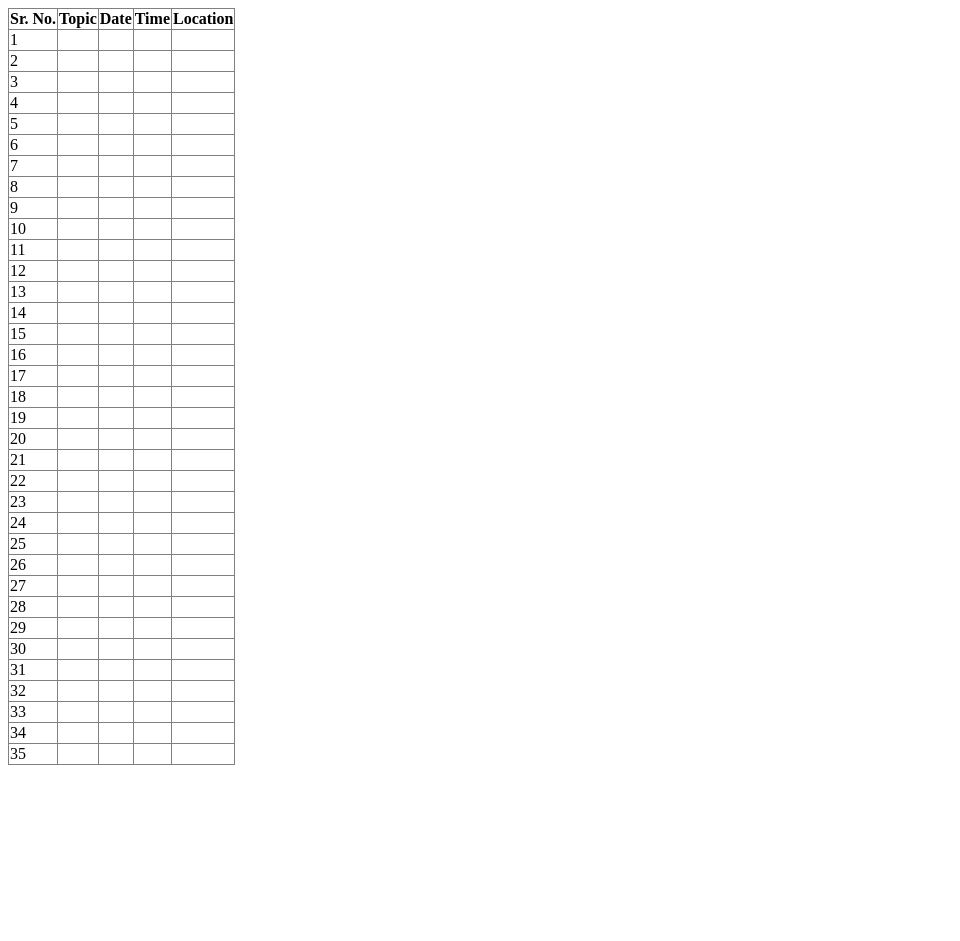
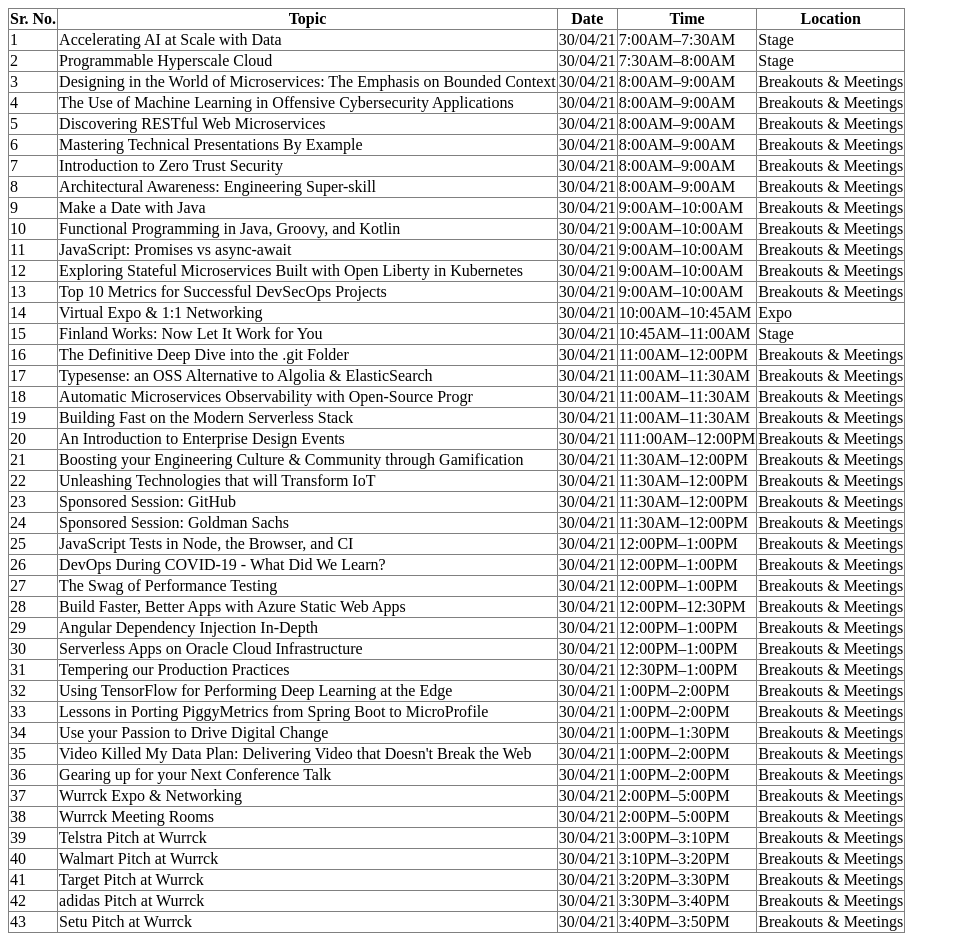
Before and after one commit to in-progress/GIDS-Schedule, a plain HTML site: page dayFour.html in a window 1280 px wide. Shown: the whole page, without its empty margins (0-960 px from the left). Before the commit the page ends 800 px from the top, so only its background shows below. Drawn offline with Linux system fonts and the light colour scheme.

Commit message:
Updated day 4

```diff
--- a/dayFour.html
+++ b/dayFour.html
@@ -21,248 +21,319 @@
       <tbody>
         <tr>
           <td>1</td>
-          <td></td>
-          <td></td>
-          <td></td>
-          <td></td>
+          <td>Accelerating AI at Scale with Data</td>
+          <td>30/04/21</td>
+          <td>7:00AM–7:30AM</td>
+          <td>Stage</td>
         </tr>
         <tr>
           <td>2</td>
-          <td></td>
-          <td></td>
-          <td></td>
-          <td></td>
+          <td>Programmable Hyperscale Cloud</td>
+          <td>30/04/21</td>
+          <td>7:30AM–8:00AM</td>
+          <td>Stage</td>
         </tr>
         <tr>
           <td>3</td>
-          <td></td>
-          <td></td>
-          <td></td>
-          <td></td>
+          <td>
+            Designing in the World of Microservices: The Emphasis on Bounded
+            Context
+          </td>
+          <td>30/04/21</td>
+          <td>8:00AM–9:00AM</td>
+          <td>Breakouts & Meetings</td>
         </tr>
         <tr>
           <td>4</td>
-          <td></td>
-          <td></td>
-          <td></td>
-          <td></td>
+          <td>
+            The Use of Machine Learning in Offensive Cybersecurity Applications
+          </td>
+          <td>30/04/21</td>
+          <td>8:00AM–9:00AM</td>
+          <td>Breakouts & Meetings</td>
         </tr>
         <tr>
           <td>5</td>
-          <td></td>
-          <td></td>
-          <td></td>
-          <td></td>
+          <td>Discovering RESTful Web Microservices</td>
+          <td>30/04/21</td>
+          <td>8:00AM–9:00AM</td>
+          <td>Breakouts & Meetings</td>
         </tr>
         <tr>
           <td>6</td>
-          <td></td>
-          <td></td>
-          <td></td>
-          <td></td>
+          <td>Mastering Technical Presentations By Example</td>
+          <td>30/04/21</td>
+          <td>8:00AM–9:00AM</td>
+          <td>Breakouts & Meetings</td>
         </tr>
         <tr>
           <td>7</td>
-          <td></td>
-          <td></td>
-          <td></td>
-          <td></td>
+          <td>Introduction to Zero Trust Security</td>
+          <td>30/04/21</td>
+          <td>8:00AM–9:00AM</td>
+          <td>Breakouts & Meetings</td>
         </tr>
         <tr>
           <td>8</td>
-          <td></td>
-          <td></td>
-          <td></td>
-          <td></td>
+          <td>Architectural Awareness: Engineering Super-skill</td>
+          <td>30/04/21</td>
+          <td>8:00AM–9:00AM</td>
+          <td>Breakouts & Meetings</td>
         </tr>
         <tr>
           <td>9</td>
-          <td></td>
-          <td></td>
-          <td></td>
-          <td></td>
+          <td>Make a Date with Java</td>
+          <td>30/04/21</td>
+          <td>9:00AM–10:00AM</td>
+          <td>Breakouts & Meetings</td>
         </tr>
         <tr>
           <td>10</td>
-          <td></td>
-          <td></td>
-          <td></td>
-          <td></td>
+          <td>Functional Programming in Java, Groovy, and Kotlin</td>
+          <td>30/04/21</td>
+          <td>9:00AM–10:00AM</td>
+          <td>Breakouts & Meetings</td>
         </tr>
         <tr>
           <td>11</td>
-          <td></td>
-          <td></td>
-          <td></td>
-          <td></td>
+          <td>JavaScript: Promises vs async-await</td>
+          <td>30/04/21</td>
+          <td>9:00AM–10:00AM</td>
+          <td>Breakouts & Meetings</td>
         </tr>
         <tr>
           <td>12</td>
-          <td></td>
-          <td></td>
-          <td></td>
-          <td></td>
+          <td>
+            Exploring Stateful Microservices Built with Open Liberty in
+            Kubernetes
+          </td>
+          <td>30/04/21</td>
+          <td>9:00AM–10:00AM</td>
+          <td>Breakouts & Meetings</td>
         </tr>
         <tr>
           <td>13</td>
-          <td></td>
-          <td></td>
-          <td></td>
-          <td></td>
+          <td>Top 10 Metrics for Successful DevSecOps Projects</td>
+          <td>30/04/21</td>
+          <td>9:00AM–10:00AM</td>
+          <td>Breakouts & Meetings</td>
         </tr>
         <tr>
           <td>14</td>
-          <td></td>
-          <td></td>
-          <td></td>
-          <td></td>
+          <td>Virtual Expo & 1:1 Networking</td>
+          <td>30/04/21</td>
+          <td>10:00AM–10:45AM</td>
+          <td>Expo</td>
         </tr>
         <tr>
           <td>15</td>
-          <td></td>
-          <td></td>
-          <td></td>
-          <td></td>
+          <td>Finland Works: Now Let It Work for You</td>
+          <td>30/04/21</td>
+          <td>10:45AM–11:00AM</td>
+          <td>Stage</td>
         </tr>
         <tr>
           <td>16</td>
-          <td></td>
-          <td></td>
-          <td></td>
-          <td></td>
+          <td>The Definitive Deep Dive into the .git Folder</td>
+          <td>30/04/21</td>
+          <td>11:00AM–12:00PM</td>
+          <td>Breakouts & Meetings</td>
         </tr>
         <tr>
           <td>17</td>
-          <td></td>
-          <td></td>
-          <td></td>
-          <td></td>
+          <td>Typesense: an OSS Alternative to Algolia & ElasticSearch</td>
+          <td>30/04/21</td>
+          <td>11:00AM–11:30AM</td>
+          <td>Breakouts & Meetings</td>
         </tr>
         <tr>
           <td>18</td>
-          <td></td>
-          <td></td>
-          <td></td>
-          <td></td>
+          <td>Automatic Microservices Observability with Open-Source Progr</td>
+          <td>30/04/21</td>
+          <td>11:00AM–11:30AM</td>
+          <td>Breakouts & Meetings</td>
         </tr>
         <tr>
           <td>19</td>
-          <td></td>
-          <td></td>
-          <td></td>
-          <td></td>
+          <td>Building Fast on the Modern Serverless Stack</td>
+          <td>30/04/21</td>
+          <td>11:00AM–11:30AM</td>
+          <td>Breakouts & Meetings</td>
         </tr>
         <tr>
           <td>20</td>
-          <td></td>
-          <td></td>
-          <td></td>
-          <td></td>
+          <td>An Introduction to Enterprise Design Events</td>
+          <td>30/04/21</td>
+          <td>111:00AM–12:00PM</td>
+          <td>Breakouts & Meetings</td>
         </tr>
         <tr>
           <td>21</td>
-          <td></td>
-          <td></td>
-          <td></td>
-          <td></td>
+          <td>
+            Boosting your Engineering Culture & Community through Gamification
+          </td>
+          <td>30/04/21</td>
+          <td>11:30AM–12:00PM</td>
+          <td>Breakouts & Meetings</td>
         </tr>
         <tr>
           <td>22</td>
-          <td></td>
-          <td></td>
-          <td></td>
-          <td></td>
+          <td>Unleashing Technologies that will Transform IoT</td>
+          <td>30/04/21</td>
+          <td>11:30AM–12:00PM</td>
+          <td>Breakouts & Meetings</td>
         </tr>
         <tr>
           <td>23</td>
-          <td></td>
-          <td></td>
-          <td></td>
-          <td></td>
+          <td>Sponsored Session: GitHub</td>
+          <td>30/04/21</td>
+          <td>11:30AM–12:00PM</td>
+          <td>Breakouts & Meetings</td>
         </tr>
         <tr>
           <td>24</td>
-          <td></td>
-          <td></td>
-          <td></td>
-          <td></td>
+          <td>Sponsored Session: Goldman Sachs</td>
+          <td>30/04/21</td>
+          <td>11:30AM–12:00PM</td>
+          <td>Breakouts & Meetings</td>
         </tr>
         <tr>
           <td>25</td>
-          <td></td>
-          <td></td>
-          <td></td>
-          <td></td>
+          <td>JavaScript Tests in Node, the Browser, and CI</td>
+          <td>30/04/21</td>
+          <td>12:00PM–1:00PM</td>
+          <td>Breakouts & Meetings</td>
         </tr>
         <tr>
           <td>26</td>
-          <td></td>
-          <td></td>
-          <td></td>
-          <td></td>
+          <td>DevOps During COVID-19 - What Did We Learn?</td>
+          <td>30/04/21</td>
+          <td>12:00PM–1:00PM</td>
+          <td>Breakouts & Meetings</td>
         </tr>
         <tr>
           <td>27</td>
-          <td></td>
-          <td></td>
-          <td></td>
-          <td></td>
+          <td>The Swag of Performance Testing</td>
+          <td>30/04/21</td>
+          <td>12:00PM–1:00PM</td>
+          <td>Breakouts & Meetings</td>
         </tr>
         <tr>
           <td>28</td>
-          <td></td>
-          <td></td>
-          <td></td>
-          <td></td>
+          <td>Build Faster, Better Apps with Azure Static Web Apps</td>
+          <td>30/04/21</td>
+          <td>12:00PM–12:30PM</td>
+          <td>Breakouts & Meetings</td>
         </tr>
         <tr>
           <td>29</td>
-          <td></td>
-          <td></td>
-          <td></td>
-          <td></td>
+          <td>Angular Dependency Injection In-Depth</td>
+          <td>30/04/21</td>
+          <td>12:00PM–1:00PM</td>
+          <td>Breakouts & Meetings</td>
         </tr>
         <tr>
           <td>30</td>
-          <td></td>
-          <td></td>
-          <td></td>
-          <td></td>
+          <td>Serverless Apps on Oracle Cloud Infrastructure</td>
+          <td>30/04/21</td>
+          <td>12:00PM–1:00PM</td>
+          <td>Breakouts & Meetings</td>
         </tr>
         <tr>
           <td>31</td>
-          <td></td>
-          <td></td>
-          <td></td>
-          <td></td>
+          <td>Tempering our Production Practices</td>
+          <td>30/04/21</td>
+          <td>12:30PM–1:00PM</td>
+          <td>Breakouts & Meetings</td>
         </tr>
         <tr>
           <td>32</td>
-          <td></td>
-          <td></td>
-          <td></td>
-          <td></td>
+          <td>Using TensorFlow for Performing Deep Learning at the Edge</td>
+          <td>30/04/21</td>
+          <td>1:00PM–2:00PM</td>
+          <td>Breakouts & Meetings</td>
         </tr>
         <tr>
           <td>33</td>
-          <td></td>
-          <td></td>
-          <td></td>
-          <td></td>
+          <td>
+            Lessons in Porting PiggyMetrics from Spring Boot to MicroProfile
+          </td>
+          <td>30/04/21</td>
+          <td>1:00PM–2:00PM</td>
+          <td>Breakouts & Meetings</td>
         </tr>
         <tr>
           <td>34</td>
-          <td></td>
-          <td></td>
-          <td></td>
-          <td></td>
+          <td>Use your Passion to Drive Digital Change</td>
+          <td>30/04/21</td>
+          <td>1:00PM–1:30PM</td>
+          <td>Breakouts & Meetings</td>
         </tr>
         <tr>
           <td>35</td>
-          <td></td>
-          <td></td>
-          <td></td>
-          <td></td>
+          <td>
+            Video Killed My Data Plan: Delivering Video that Doesn't Break the
+            Web
+          </td>
+          <td>30/04/21</td>
+          <td>1:00PM–2:00PM</td>
+          <td>Breakouts & Meetings</td>
+        </tr>
+        <tr>
+          <td>36</td>
+          <td>Gearing up for your Next Conference Talk</td>
+          <td>30/04/21</td>
+          <td>1:00PM–2:00PM</td>
+          <td>Breakouts & Meetings</td>
+        </tr>
+        <tr>
+          <td>37</td>
+          <td>Wurrck Expo & Networking</td>
+          <td>30/04/21</td>
+          <td>2:00PM–5:00PM</td>
+          <td>Breakouts & Meetings</td>
+        </tr>
+        <tr>
+          <td>38</td>
+          <td>Wurrck Meeting Rooms</td>
+          <td>30/04/21</td>
+          <td>2:00PM–5:00PM</td>
+          <td>Breakouts & Meetings</td>
+        </tr>
+        <tr>
+          <td>39</td>
+          <td>Telstra Pitch at Wurrck</td>
+          <td>30/04/21</td>
+          <td>3:00PM–3:10PM</td>
+          <td>Breakouts & Meetings</td>
+        </tr>
+        <tr>
+          <td>40</td>
+          <td>Walmart Pitch at Wurrck</td>
+          <td>30/04/21</td>
+          <td>3:10PM–3:20PM</td>
+          <td>Breakouts & Meetings</td>
+        </tr>
+        <tr>
+          <td>41</td>
+          <td>Target Pitch at Wurrck</td>
+          <td>30/04/21</td>
+          <td>3:20PM–3:30PM</td>
+          <td>Breakouts & Meetings</td>
+        </tr>
+        <tr>
+          <td>42</td>
+          <td>adidas Pitch at Wurrck</td>
+          <td>30/04/21</td>
+          <td>3:30PM–3:40PM</td>
+          <td>Breakouts & Meetings</td>
+        </tr>
+        <tr>
+          <td>43</td>
+          <td>Setu Pitch at Wurrck</td>
+          <td>30/04/21</td>
+          <td>3:40PM–3:50PM</td>
+          <td>Breakouts & Meetings</td>
         </tr>
       </tbody>
     </table>
```
Also changed, not shown: dayThree.html (+4 -4 lines).
